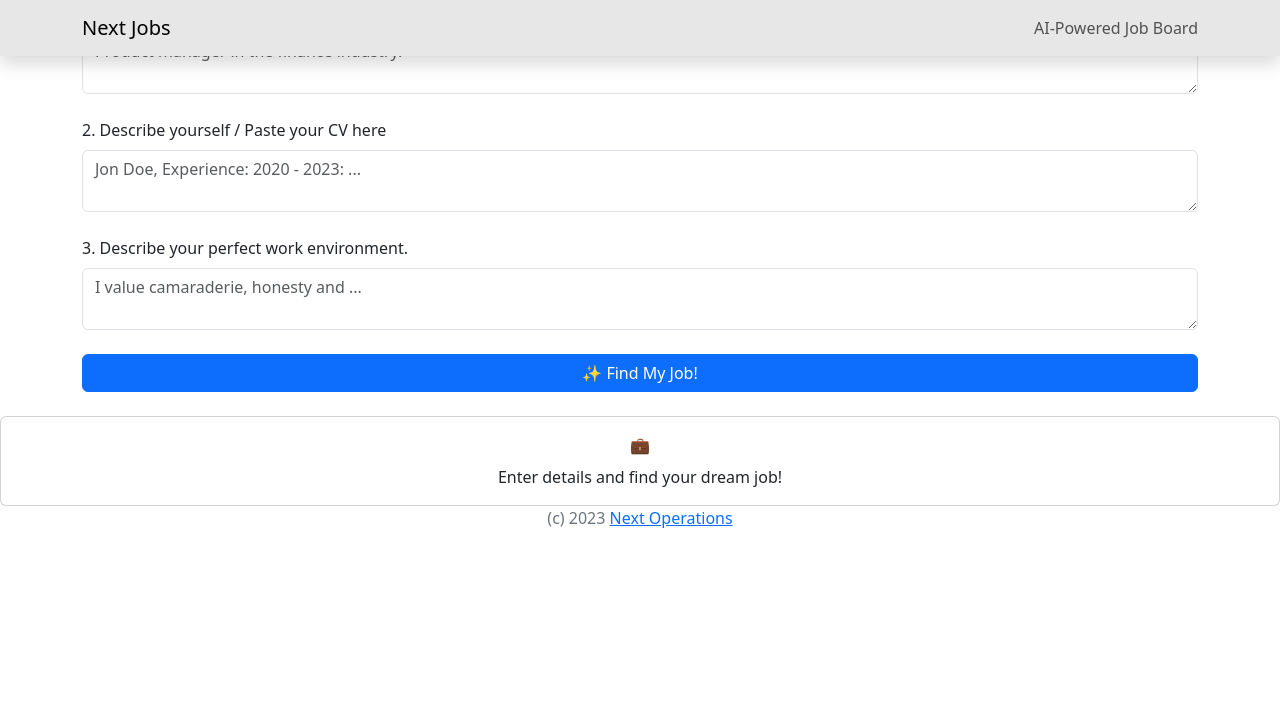
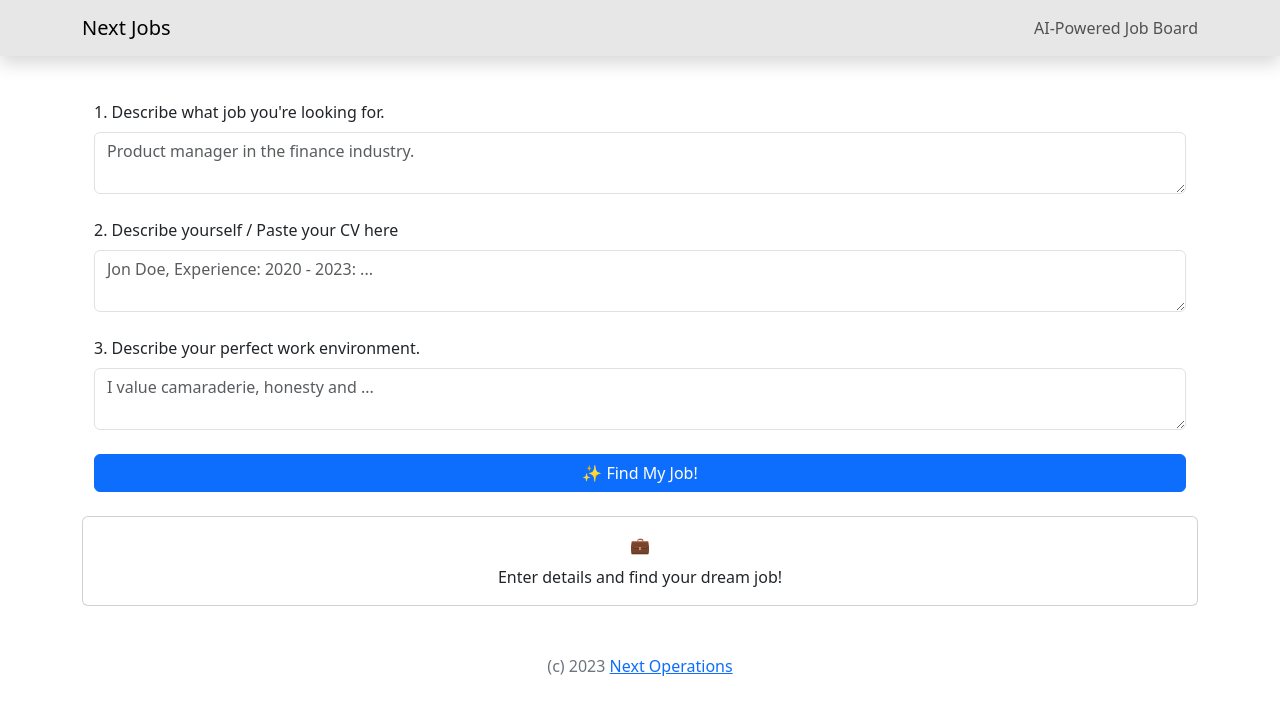
Before and after one commit to roberthangu/nextjobs, a React (Create React App) app: page / in a window 1280 px wide. Shown: the top 714 px of the page. Built offline with nearby package versions, Linux system fonts and the light colour scheme.

Commit message:
Fix formatting and add container to JobSearchView

```diff
--- a/src/JobSearch.tsx
+++ b/src/JobSearch.tsx
@@ -1,5 +1,6 @@
 import { FC, useState } from "react";
-import { Spinner } from "react-bootstrap";
+import Container from "react-bootstrap/esm/Container";
+import Spinner from "react-bootstrap/esm/Spinner";
 import Card from "react-bootstrap/esm/Card";
 import Stack from "react-bootstrap/esm/Stack";
 import Config from "./config";
@@ -44,8 +45,14 @@ function JobSearchController(props: { view: FC<JobSearchViewProps> }) {
                 workEnv: p.workEnv
             })
         });
+        try {
             const ja = await res.json();
             setJobs(ja);
+        } catch (e) {
+            const err = e as Error;
+            console.error(err.name, err.message);
+            setJobs([]);
+        }
     };
 
     return props.view({ jobs, onPreferencesSubmitted, showWelcome });
@@ -77,14 +84,18 @@ function Welcome() {
 
 function JobSearchView(props: JobSearchViewProps) {
     return (
-        <Stack gap={4}>
+        <Container style={{ marginTop: "100px" }}>
+            <Stack gap={4} className="mb-5">
                 <PreferencesFormView onSubmit={props.onPreferencesSubmitted} />
                 {props.showWelcome && <Welcome />}
                 {!props.showWelcome && props.jobs.length === 0 ? (
                     <Placeholder />
                 ) : (
-                props.jobs.map(job => <JobCardView job={job} />)
+                    props.jobs.map(job => (
+                        <JobCardView key={job.id} job={job} />
+                    ))
                 )}
             </Stack>
+        </Container>
     );
 }
```
Lines whose indentation alone changed are shown as unchanged.
